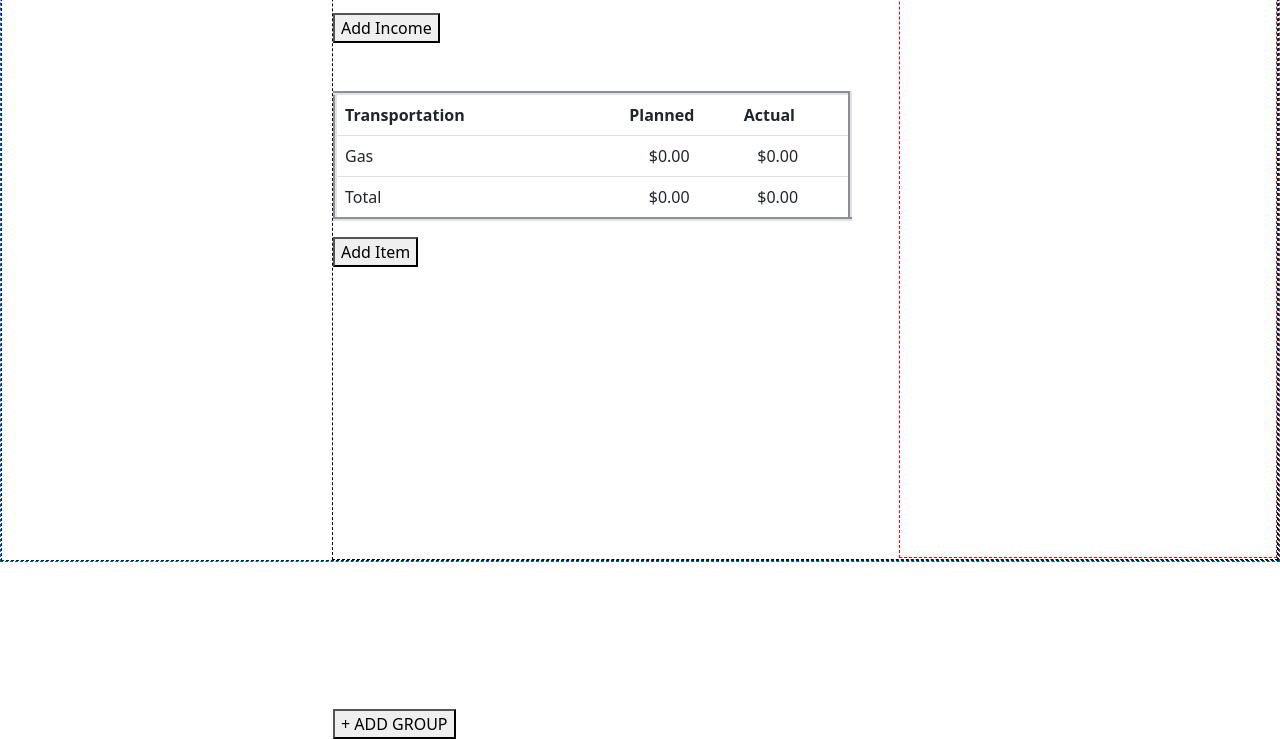
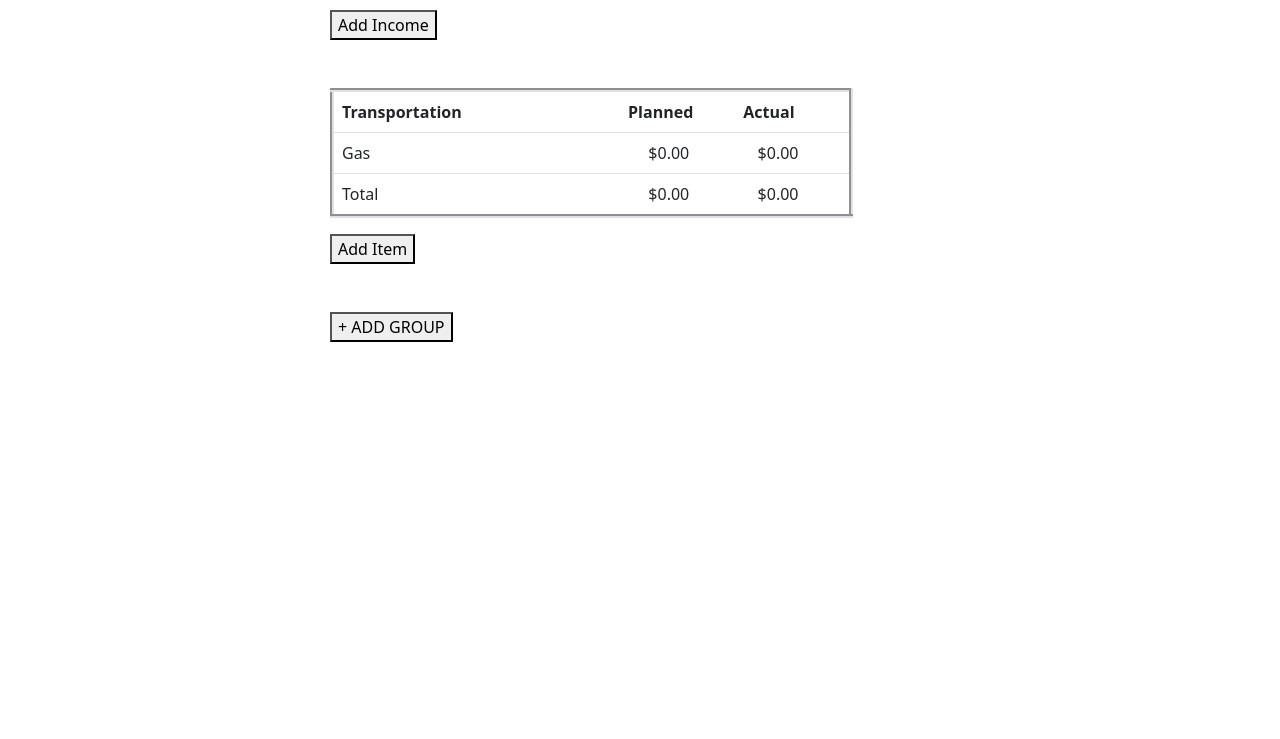
Before and after one commit to aaronjpotter93/BigBen, a website: page index.html in a window 1280 px wide. Shown: the part 238-977 px from the top of the page. After the commit the page ends 902 px from the top, so only its background shows below. Drawn offline with nearby package versions, Linux system fonts and the light colour scheme.

Commit message:
tweaked layout and fixed bug breaking all table event listeners

```diff
--- a/index.html
+++ b/index.html
@@ -23,7 +23,7 @@
         <button id="bankButton" onclick="tokenFromServer()">Connect Your Bank</button>
         <button id="transactionsButton" onclick="transactionsButton()">Transactions</button>
         <div id="header">
-        <h1>September 2021</h1>
+        <h1>November 2021</h1>
         </div>
         <!-- <div class="budgetAndTransactions" style="border: 1px solid red; display: flex;"> -->
         <div class="budgetAndTransactions" style="display: flex;">
@@ -72,16 +72,13 @@
         </table>
 
         <button type="button" onclick="addRowToTable('myTable2')">Add Item</button>
-
-
+        <br>
+        <br>
+        <br>
+        <button type="button" onclick="addTable()" id="addTableButton">+ ADD GROUP</button>
         </div>
         <div id="transactionsDiv">
 
-        </div>
-        </div>
-        <br>
-        <br>
-        <button type="button" onclick="addTable()">+ ADD GROUP</button>
         </div>
 
         <script src="https://cdn.jsdelivr.net/npm/@popperjs/core@2.9.2/dist/umd/popper.min.js" integrity="sha384-IQsoLXl5PILFhosVNubq5LC7Qb9DXgDA9i+tQ8Zj3iwWAwPtgFTxbJ8NT4GN1R8p" crossorigin="anonymous"></script>
--- a/script1.js
+++ b/script1.js
@@ -49,18 +49,8 @@ function addRowToTable(tableName) {
 function addTable() {
     var myDiv = document.getElementById("newCategories");
 
-    if(tableNum == 3) {
-        myDiv.appendChild(document.createElement('br'));
-        myDiv.appendChild(document.createElement('br'));
-        myDiv.appendChild(document.createElement('br'));
-    } else {
-        myDiv.appendChild(document.createElement('br'));
-        myDiv.appendChild(document.createElement('br'));
-        myDiv.appendChild(document.createElement('br'));
-    }
-
-
     var table = document.createElement('table');
+    table.className = "table";
     var row = table.insertRow(0);
     var cell1 = row.insertCell(0);
     var cell2 = row.insertCell(1);
@@ -118,6 +108,23 @@ function addTable() {
 
     numberOfRowsInEachTable.push(1);
     addTableEventListener(table);
+
+    var addTableButton = document.getElementById("addTableButton");
+    addTableButton.remove();
+    var addTableButton = document.createElement("button");
+    addTableButton.setAttribute("type", "button");
+    addTableButton.setAttribute("onclick", "addTable()");
+    addTableButton.setAttribute("id", "addTableButton");
+    addTableButton.innerHTML = "+ ADD GROUP";
+
+    myDiv.appendChild(document.createElement('br'));
+    myDiv.appendChild(document.createElement('br'));
+    myDiv.appendChild(document.createElement('br'));
+    myDiv.appendChild(addTableButton);
+
+    // innerHTML += broke all my table event listeners for some reason
+    // myDiv.innerHTML += `<br><br><br>`;
+    // myDiv.innerHTML += `<button type="button" onclick="addTable()" id="addTableButton">+ ADD GROUP</button>`;
 }
 
 function incomeTotals(table) {
@@ -240,7 +247,7 @@ function transactionsButton() {
             cell4.innerHTML = `<div class="dropdown" id=${divOne}></div>`;
             var div1 = document.getElementById(`${divOne}`);
             var dropdownMenuButton = "dropdownMenuButton" + i;
-            div1.innerHTML = `<button class="btn btn-secondary dropdown-toggle" type="button" id=${dropdownMenuButton} data-bs-toggle="dropdown" aria-haspopup="true" aria-expanded="false">
+            div1.innerHTML = `<button class="btn btn-light dropdown-toggle" type="button" id=${dropdownMenuButton} data-bs-toggle="dropdown" aria-haspopup="true" aria-expanded="false">
             Category
         </button>`;
             var divTwo = "div2" + i;
@@ -266,13 +273,6 @@ function transactionsButton() {
             div3.innerHTML += `<div class="dropdown-menu" aria-labelledby="dropdown-layouts" id=${divFour}>`;
             var div4 = document.getElementById(`${divFour}`);
             createMenuCategories(div4, dropdownMenuButton, i);
-            // div4.innerHTML = `<a class="dropdown-item" href="#">Housing</a>`;
-            // div4.innerHTML += `<a class="dropdown-item" href="#">Transportation</a>`;
-            // div4.innerHTML += `<a class="dropdown-item" href="#">Kids</a>`;
-            // div4.innerHTML += `<a class="dropdown-item" href="#">Luna</a>`;
-            // div4.innerHTML += `<a class="dropdown-item" href="#">Debt</a>`;
-            // div4.innerHTML += `<a class="dropdown-item" href="#">Health & Fitness</a>`;
-            // div4.innerHTML += `<a class="dropdown-item" href="#">Personal Care</a>`;
 
             /************* Optional 3rd Level Dropdown **************/
             // div4.innerHTML += `<div class="dropdown-divider"></div>`;
@@ -392,8 +392,13 @@ window.onload = function() {
 
             console.log("Did Something");
 
-
         });
     }
 
+    // var newCategoriesDiv = document.getElementById("newCategories");
+    // newCategoriesDiv.innerHTML += `<br>`;
+    // newCategoriesDiv.innerHTML += `<br>`;
+    // newCategoriesDiv.innerHTML += `<br>`;
+    // newCategoriesDiv.innerHTML += `<button type="button" onclick="addTable()" id="addTableButton">+ ADD GROUP</button>`;
+
 }
--- a/style.css
+++ b/style.css
@@ -1,24 +1,21 @@
 .content {
     margin-left: 330px;
-    border-style: dashed;
-    border-width: thin;
-    border-color: black;
     height: 100%;
 }
 
 html {
-    border-style: dashed;
-    border-width: thin;
-    border-color: green;
     height: 100%;
 }
 
 body {
+    height: 100%;
+}
+
+/* #header {
     border-style: dashed;
     border-width: thin;
-    border-color: blue;
-    height: 100%;
-}
+    border-color: darkcyan;
+} */
 
 table {
     width: 100%;
@@ -42,7 +39,8 @@ table {
 
 #newCategories {
     width: 55%;
-    height: 100%;
+    height: 87%;
+    overflow: auto;
 }
 
 #transactionsDiv {
@@ -50,9 +48,6 @@ table {
     width: 40%;
     height: 87%;
     overflow: auto;
-    border-style: dashed;
-    border-width: thin;
-    border-color: red;
 }
 
 /* .planned {
```
